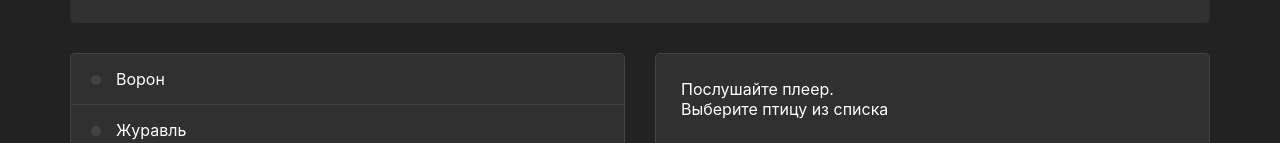
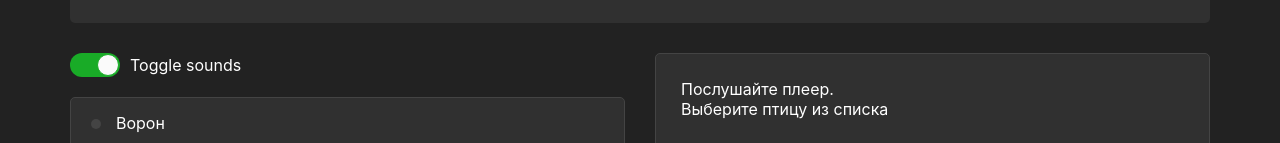
Before and after one commit to hardzeichyksiarhei/songbird, a React (Create React App) app: page / in a window 1280 px wide. Shown: the part 350-493 px from the top of the page. Built offline with nearby package versions, Linux system fonts and the light colour scheme; no server answers; the HTML template or start-up script is replaced by a standard one.

Commit message:
feat: add toggle sounds

```diff
--- a/package.json
+++ b/package.json
@@ -11,6 +11,7 @@
     "react-dom": "^16.13.1",
     "react-h5-audio-player": "^3.2.0",
     "react-scripts": "3.4.1",
+    "react-toggle": "^4.1.1",
     "sass-loader": "^9.0.2"
   },
   "scripts": {
--- a/src/App.jsx
+++ b/src/App.jsx
@@ -74,8 +74,8 @@
     }
 
     const _score = {};
-    if (selectedAnswer.id !== question.id) { this.errorsCount += 1; this.audioError.play(); }
-    else { _score.score = score + ( 5 - this.errorsCount ); this.audioSuccess.play(); }
+    if (selectedAnswer.id !== question.id) { this.errorsCount += 1; isSounds && this.audioError.play(); }
+    else { _score.score = score + ( 5 - this.errorsCount ); isSounds && this.audioSuccess.play(); }
 
     this.setState({
       ...this.state,
@@ -95,6 +95,13 @@
       isSuccess: false,
       score: 0,
       isGameOver: false
+    })
+  }
+
+  handlerChangeIsSounds = (isSounds) => {
+    this.setState({
+      ...this.state,
+      isSounds
     })
   }
 
@@ -126,7 +133,7 @@
       <div className="content">
         <div className="panel mb-3"><Question question={question} selectAnswer={selectedAnswer} isSuccess={isSuccess} /></div>
         <div className="mb-3 grid">
-          <Answers question={question} answers={answers} isSounds={isSounds} onSelectAnswer={this.handlerSelectAnswer} />
+          <Answers question={question} answers={answers} isSounds={isSounds} onChangeIsSounds={this.handlerChangeIsSounds} onSelectAnswer={this.handlerSelectAnswer} />
           <Description answer={selectedAnswer} />
         </div>
         <button className="next-level-btn" onClick={this.toNextLevel} disabled={!isSuccess}>Next Level</button>
--- a/src/App.scss
+++ b/src/App.scss
@@ -72,3 +72,147 @@
         outline: none;
     }
 }
+
+/* Toggle */
+
+.react-toggle {
+    touch-action: pan-x;
+
+    display: inline-block;
+    position: relative;
+    cursor: pointer;
+    background-color: transparent;
+    border: 0;
+    padding: 0;
+
+    -webkit-touch-callout: none;
+    -webkit-user-select: none;
+    -khtml-user-select: none;
+    -moz-user-select: none;
+    -ms-user-select: none;
+    user-select: none;
+
+    -webkit-tap-highlight-color: rgba(0,0,0,0);
+    -webkit-tap-highlight-color: transparent;
+  }
+
+  .react-toggle-screenreader-only {
+    border: 0;
+    clip: rect(0 0 0 0);
+    height: 1px;
+    margin: -1px;
+    overflow: hidden;
+    padding: 0;
+    position: absolute;
+    width: 1px;
+  }
+
+  .react-toggle--disabled {
+    cursor: not-allowed;
+    opacity: 0.5;
+    -webkit-transition: opacity 0.25s;
+    transition: opacity 0.25s;
+  }
+
+  .react-toggle-track {
+    width: 50px;
+    height: 24px;
+    padding: 0;
+    border-radius: 30px;
+    background-color: #4D4D4D;
+    -webkit-transition: all 0.2s ease;
+    -moz-transition: all 0.2s ease;
+    transition: all 0.2s ease;
+  }
+
+  .react-toggle:hover:not(.react-toggle--disabled) .react-toggle-track {
+    background-color: #000000;
+  }
+
+  .react-toggle--checked .react-toggle-track {
+    background-color: #19AB27;
+  }
+
+  .react-toggle--checked:hover:not(.react-toggle--disabled) .react-toggle-track {
+    background-color: #128D15;
+  }
+
+  .react-toggle-track-check {
+    position: absolute;
+    width: 14px;
+    height: 10px;
+    top: 0px;
+    bottom: 0px;
+    margin-top: auto;
+    margin-bottom: auto;
+    line-height: 0;
+    left: 8px;
+    opacity: 0;
+    -webkit-transition: opacity 0.25s ease;
+    -moz-transition: opacity 0.25s ease;
+    transition: opacity 0.25s ease;
+  }
+
+  .react-toggle--checked .react-toggle-track-check {
+    opacity: 1;
+    -webkit-transition: opacity 0.25s ease;
+    -moz-transition: opacity 0.25s ease;
+    transition: opacity 0.25s ease;
+  }
+
+  .react-toggle-track-x {
+    position: absolute;
+    width: 10px;
+    height: 10px;
+    top: 0px;
+    bottom: 0px;
+    margin-top: auto;
+    margin-bottom: auto;
+    line-height: 0;
+    right: 10px;
+    opacity: 1;
+    -webkit-transition: opacity 0.25s ease;
+    -moz-transition: opacity 0.25s ease;
+    transition: opacity 0.25s ease;
+  }
+
+  .react-toggle--checked .react-toggle-track-x {
+    opacity: 0;
+  }
+
+  .react-toggle-thumb {
+    transition: all 0.5s cubic-bezier(0.23, 1, 0.32, 1) 0ms;
+    position: absolute;
+    top: 1px;
+    left: 1px;
+    width: 22px;
+    height: 22px;
+    border: 1px solid #4D4D4D;
+    border-radius: 50%;
+    background-color: #FAFAFA;
+
+    -webkit-box-sizing: border-box;
+    -moz-box-sizing: border-box;
+    box-sizing: border-box;
+
+    -webkit-transition: all 0.25s ease;
+    -moz-transition: all 0.25s ease;
+    transition: all 0.25s ease;
+  }
+
+  .react-toggle--checked .react-toggle-thumb {
+    left: 27px;
+    border-color: #19AB27;
+  }
+
+  .react-toggle--focus .react-toggle-thumb {
+    -webkit-box-shadow: 0px 0px 3px 2px #0099E0;
+    -moz-box-shadow: 0px 0px 3px 2px #0099E0;
+    box-shadow: 0px 0px 2px 3px #0099E0;
+  }
+
+  .react-toggle:active:not(.react-toggle--disabled) .react-toggle-thumb {
+    -webkit-box-shadow: 0px 0px 5px 5px #0099E0;
+    -moz-box-shadow: 0px 0px 5px 5px #0099E0;
+    box-shadow: 0px 0px 5px 5px #0099E0;
+  }
--- a/src/components/answers/Answers.jsx
+++ b/src/components/answers/Answers.jsx
@@ -1,4 +1,5 @@
 import React from 'react';
+import Toggle from 'react-toggle';
 
 import './Answers.scss';
 
@@ -11,16 +12,27 @@
         this.props.onSelectAnswer(answer)
     }
 
+    handlerChangeIsSounds = (event) => {
+        this.props.onChangeIsSounds(event.target.checked);
+    }
+
     selectAnswerClass = (answer) => {
         if (!answer.selected) return '';
         return this.props.question.id !== answer.id ? 'answers-list__item--error' : 'answers-list__item--success';
     }
 
     render() {
-        const { question, answers, isSounds } = this.props;
+        const { answers, isSounds } = this.props;
 
         return (
             <div className="answers">
+                <label className="toggle-sounds">
+                    <Toggle
+                        defaultChecked={isSounds}
+                        icons={false}
+                        onChange={this.handlerChangeIsSounds} />
+                    <span>Toggle sounds</span>
+                </label>
                 <ul className="answers-list">
                     {answers.map(answer => (
                         <li className={`answers-list__item ${ this.selectAnswerClass(answer) }`} key={answer.id} onClick={() => this.selectAnswer(answer)}>
--- a/src/components/answers/Answers.scss
+++ b/src/components/answers/Answers.scss
@@ -1,3 +1,14 @@
+.toggle-sounds {
+    display: flex;
+    align-items: center;
+    margin-bottom: 20px;
+    span {
+        color: #fff;
+        margin-left: 10px;
+        line-height: 1;
+    }
+}
+
 .answers-list {
     margin: 0;
     padding: 0;
```
Also changed, not shown: 1 other file (tests, documents, lock files or other folders).
